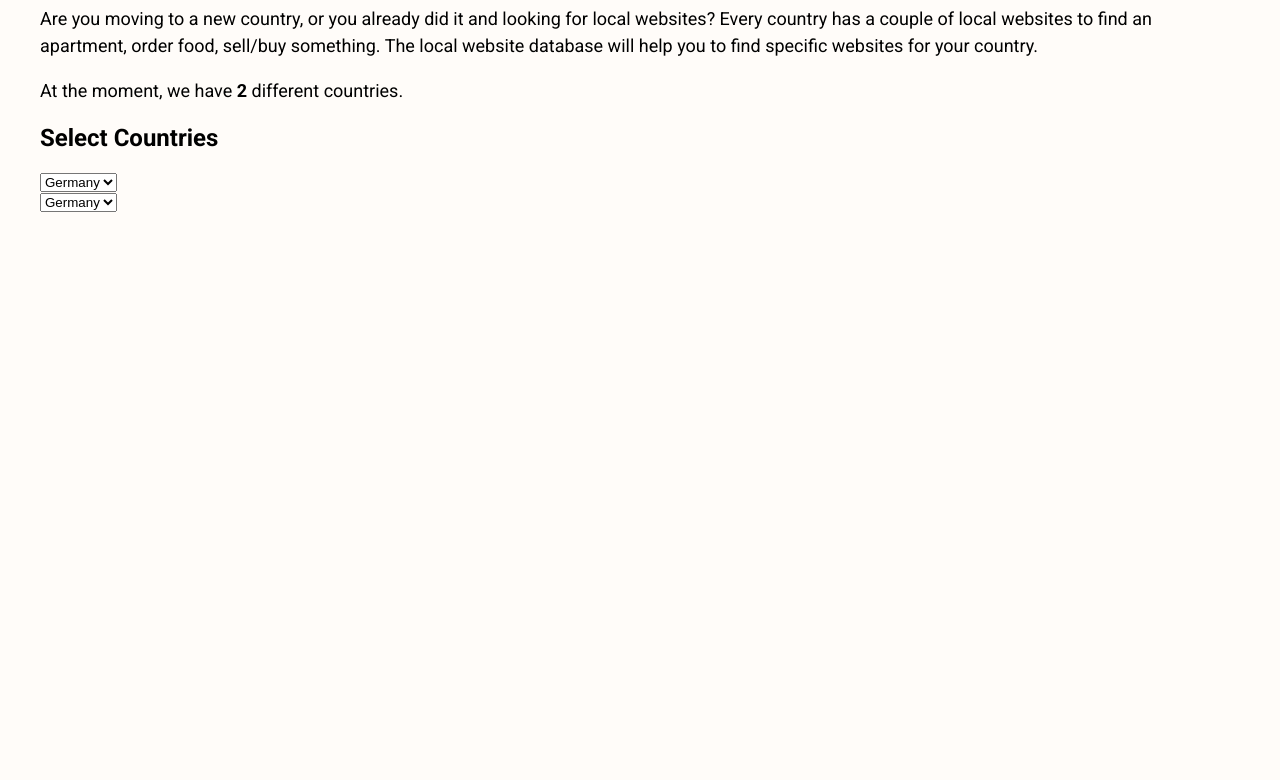
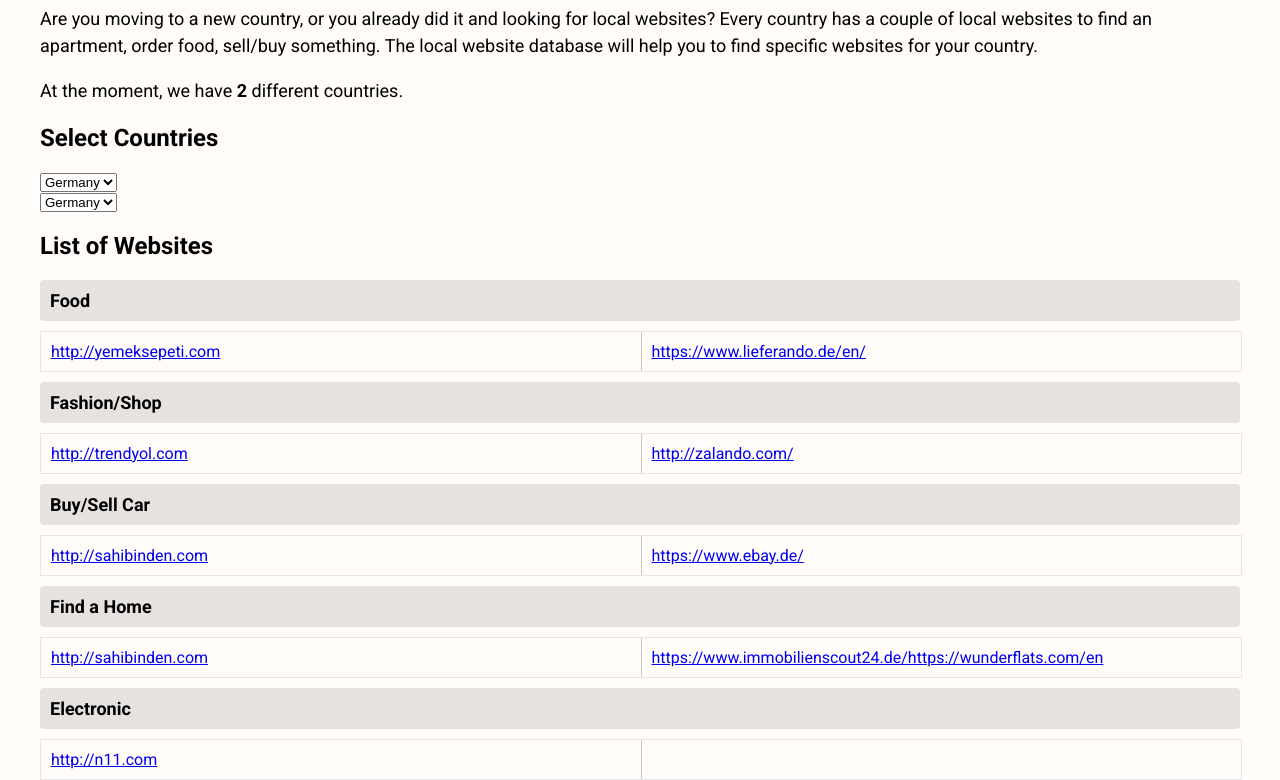
Before and after one commit to volcanioo/local-websites, a website built with webpack: page dist/index.html in a window 1280 px wide. Shown: the part 86-866 px from the top of the page. Before the commit the page ends 800 px from the top, so only its background shows below. Built offline with nearby package versions, Linux system fonts and the light colour scheme.

Commit message:
✨ list feature developed

```diff
--- a/src/core.js
+++ b/src/core.js
@@ -26,5 +26,29 @@
                 selects[i].add(option);
             }
         }
+    },
+    /**
+     * This function creates an element inside of @modalName element with @content as a @node with @customClass
+     * @param modalName
+     * @param content It must contain in object param
+     * @param node which element do you want to create? (li, div, span)
+     * @param customClass what's new element's class
+    **/
+    createAnElement(modalName, content, node, customClass = '') {
+        const parentElement = document.querySelector('*[data-modal='+modalName+']');
+        const newElement = document.createElement(node);
+        if (typeof content === "object") {
+            newElement.appendChild(content);
+        } else {
+            newElement.innerHTML = content;
+        }
+        if (customClass) newElement.classList.add(customClass);
+        parentElement.appendChild(newElement);
+        return newElement;
+    },
+    getWebsitesByCategory(to, from, category) {
+        const filteredTo = {...to.websites.filter((item) => item.category.toString().includes(category))};
+        const filteredFrom = {...from.websites.filter((item) => item.category.toString().includes(category))};
+        return [filteredTo, filteredFrom];
     }
 }
--- a/src/data/categories.json
+++ b/src/data/categories.json
@@ -14,5 +14,9 @@
     {
         "id": 4,
         "name": "Find a Home"
+    },
+    {
+        "id": 5,
+        "name": "Electronic"
     }
 ]
--- a/src/data/countries/germany.json
+++ b/src/data/countries/germany.json
@@ -2,28 +2,29 @@
     "country_name": "Germany",
     "websites": [
         {
-            "id": 1,
             "name": "Lieferando",
             "url": "https://www.lieferando.de/en/",
             "category": 1
         },
         {
-            "id": 2,
             "name": "Zalando",
             "url": "http://zalando.com/",
             "category": 2
         },
         {
-            "id": 3,
             "name": "Immobilien Scout 24",
             "url": "https://www.immobilienscout24.de/",
             "category": 4
         },
         {
-            "id": 3,
             "name": "Ebay",
             "url": "https://www.ebay.de/",
             "category": 3
+        },
+        {
+            "name": "Wunderflats",
+            "url": "https://wunderflats.com/en",
+            "category": 4
         }
     ]
 }
--- a/src/data/countries/turkey.json
+++ b/src/data/countries/turkey.json
@@ -2,19 +2,21 @@
     "country_name": "Turkey",
     "websites": [
         {
-            "id": 1,
             "name": "Yemeksepeti",
             "url": "http://yemeksepeti.com",
             "category": 1
         },
         {
-            "id": 2,
             "name": "Trendyol",
             "url": "http://trendyol.com",
             "category": 2
         },
         {
-            "id": 3,
+            "name": "N11",
+            "url": "http://n11.com",
+            "category": 5
+        },
+        {
             "name": "Sahibinden",
             "url": "http://sahibinden.com",
             "category": [3, 4]
--- a/src/index.js
+++ b/src/index.js
@@ -9,4 +9,25 @@
 import dom from './core.js';
 const app = document.querySelector('app');
 dom.setElement('total-country-count', Object.keys(countries).length);
-dom.setSelect('all-cities', countries, 'country_name')
+dom.setSelect('all-cities', countries, 'country_name');
+
+for (const key in categories) {
+    if (categories.hasOwnProperty(key)) {
+        const websites = dom.getWebsitesByCategory(countries['turkey'], countries['germany'], categories[key].id);
+        const categoryTitle = document.createElement('strong');
+        categoryTitle.classList.add('category-title');
+        categoryTitle.innerHTML = categories[key].name;
+        dom.createAnElement('website-list', categoryTitle, 'div');
+        const row = document.createElement('div');
+        row.classList.add('table-view__row');
+        for (let i = 0; i < websites.length; i++) {
+            const column = document.createElement('div');
+            column.classList.add('table-view__column');
+            for (let j = 0; j < Object.keys(websites[i]).length; j++) {
+                column.innerHTML += `<a href="` + websites[i][j].url + `" rel="nofollow" target="_blank">` + websites[i][j].url + `</a>`;
+            }
+            row.appendChild(column);
+        }
+        document.querySelector('[data-modal="website-list"]').appendChild(row);
+    }
+}
--- a/src/styles/main.scss
+++ b/src/styles/main.scss
@@ -34,3 +34,30 @@
   font-weight: 400;
   font-size: var(--bodySize);
 }
+
+.category-title {
+  font-size: var(--bodySize);
+  background: rgba(0,0,0,.1);
+  border-radius: 4px;
+  padding: 10px;
+  margin: 10px 0;
+  display: block;
+}
+
+.table-view {
+  display: flex;
+  flex-direction: row;
+  &__row {
+    width: 100%;
+    border: 1px solid #e6e6e6;
+    display: flex;
+  }
+  &__column {
+    padding: 10px;
+    border-right: 1px solid #c7c7c7;
+    width: 50%;
+    &:last-child {
+      border: none;
+    }
+  }
+}
```
Also changed, not shown: dist/index.html.
